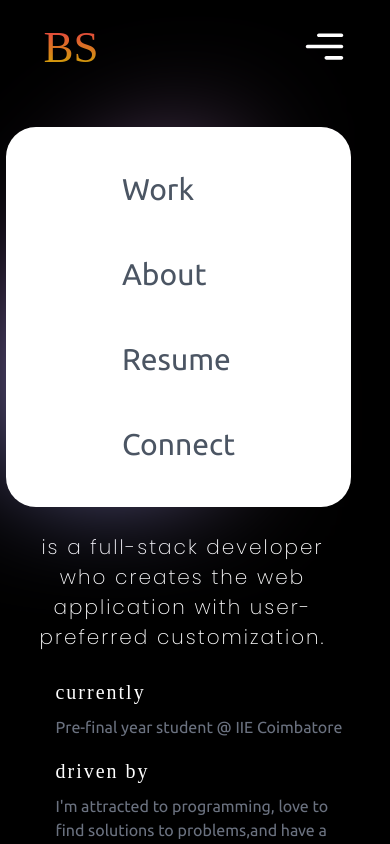
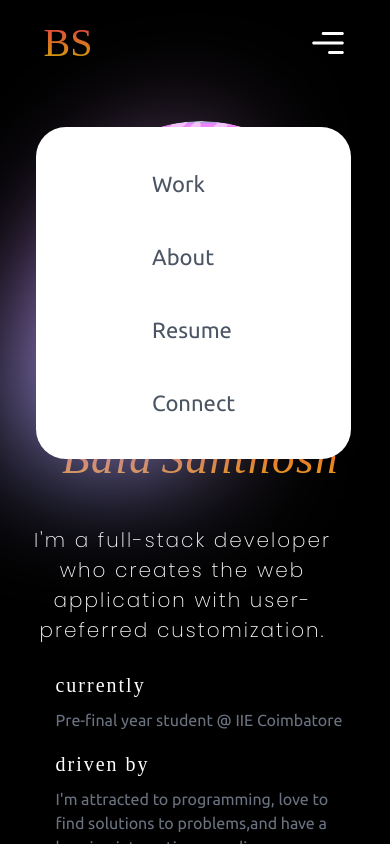
Before and after one commit to BALASANTHOSH01/Portfolio, a React (Vite) app: page / in a window 390 px wide. Both pictures are taken after a click on the icon 324 px from the left and 46 px from the top of the page. Shown: the top 844 px of the page. Built offline with nearby package versions, Linux system fonts and the light colour scheme; a web font is replaced by a local one.

Commit message:
NavBar Updation

```diff
--- a/src/components/Footer/Footer.jsx
+++ b/src/components/Footer/Footer.jsx
@@ -36,7 +36,7 @@ const Footer = () => {
               <PiLinkSimple />
             </a>
           </div>
-          <div className="flex flex-col gap-3 sm:ml-[4%] sm:mt-[2%]">
+          <div className="flex flex-col gap-5 sm:p-3 sm:ml-[4%] sm:mt-[2%]">
             <a
               href="https://www.linkedin.com/in/bala-santhosh-bs05052004"
               className="flex flex-row items-center gap-1"
--- a/src/components/Hero/Hero.jsx
+++ b/src/components/Hero/Hero.jsx
@@ -30,7 +30,7 @@ const Hero = () => {
         </div> {/**Mobile */}
 
         <p className=" text-white w-[80%] sm:w-[90%] text-[30px] sm:text-[20px] mt-8 tracking-widest font-Poppins font-thin text-center">
-          is a full-stack developer who creates the web application with user-preferred customization.
+          I&apos;m a full-stack developer who creates the web application with user-preferred customization.
         </p>
 
         <div className="flex flex-row sm:flex-col  gap-[12%] mt-[5%] sm:mt-[7%] sm:ml-[10%]">
--- a/src/components/NavBar/NavBar.jsx
+++ b/src/components/NavBar/NavBar.jsx
@@ -28,25 +28,25 @@ const NavBar = () => {
     <div >
       <div className="flex p-3 w-[90%] mx-auto sm:justify-between items-center text-white sm:p-6">
         <div className=" w-[40%] sm:w-[50%]">
-          <p className=" font-Rubik text-3xl sm:text-[45px] text-transparent bg-gradient-to-b from-red-500 to-yellow-500 bg-clip-text">BS</p>
+          <p className=" font-Rubik text-3xl sm:text-[40px] text-transparent bg-gradient-to-b from-red-500 to-yellow-500 bg-clip-text">BS</p>
         </div>
 
-        <div className="hidden cursor-pointer sm:flex flex-row justify-end text-white text-[45px] w-[40%] ">
+        <div className="hidden cursor-pointer sm:flex flex-row justify-end text-white text-[38px] w-[40%] ">
           <CgMenuRight onClick={() => MenuToggle()} />
 
           {
             menuclikced === true ?
               <div className="flex flex-col text-[17px] absolute top-[15%] right-[10%] z-50 bg-white text-gray-600 px-5 py-5 rounded-[30px]">
-                <Link to={"/"} className="hover:bg-gray-300 px-24 py-5 text-[30px] rounded-[30px] " onClick={() => ItemClicked()}>Work</Link>
-                <Link to={"/about"} className="hover:bg-gray-300 px-24 py-5 text-[30px] rounded-[30px] " onClick={() => ItemClicked()}>About</Link>
+                <Link to={"/"} className="hover:bg-gray-300 px-24 py-5 text-[22px] rounded-[30px] " onClick={() => ItemClicked()}>Work</Link>
+                <Link to={"/about"} className="hover:bg-gray-300 px-24 py-5 text-[22px] rounded-[30px] " onClick={() => ItemClicked()}>About</Link>
 
                 {/* <Link className="hover:bg-gray-300 px-10 py-1 rounded-[30px]" onClick={() => ItemClicked()}>
                 </Link> */}
 
                 <a href="https://drive.google.com/file/d/1XzZXETsDT63iAUCjnhnLQLihli7zMnLT/view?usp=drive_link"
-                  target="_blank" rel="noreferrer" className="hover:bg-gray-300 px-24 py-5 text-[30px] rounded-[30px] " onClick={() => ItemClicked()}>Resume</a>
+                  target="_blank" rel="noreferrer" className="hover:bg-gray-300 px-24 py-5 text-[22px] rounded-[30px] " onClick={() => ItemClicked()}>Resume</a>
 
-                <Link to={"/connect"} className="hover:bg-gray-300 px-24 py-5 text-[30px] rounded-[30px] " onClick={() => ItemClicked()}>Connect</Link>
+                <Link to={"/connect"} className="hover:bg-gray-300 px-24 py-5 text-[22px] rounded-[30px] " onClick={() => ItemClicked()}>Connect</Link>
               </div> : <></>
           }
 
```
